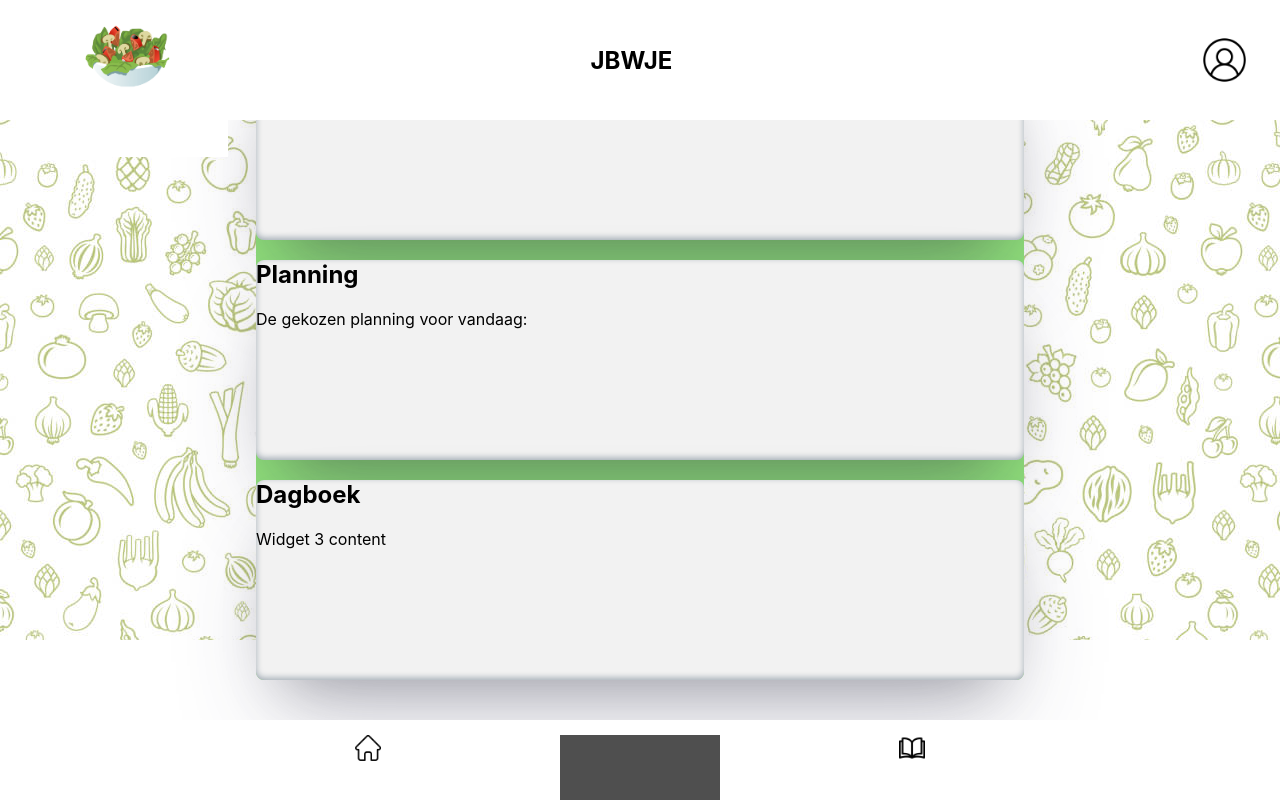
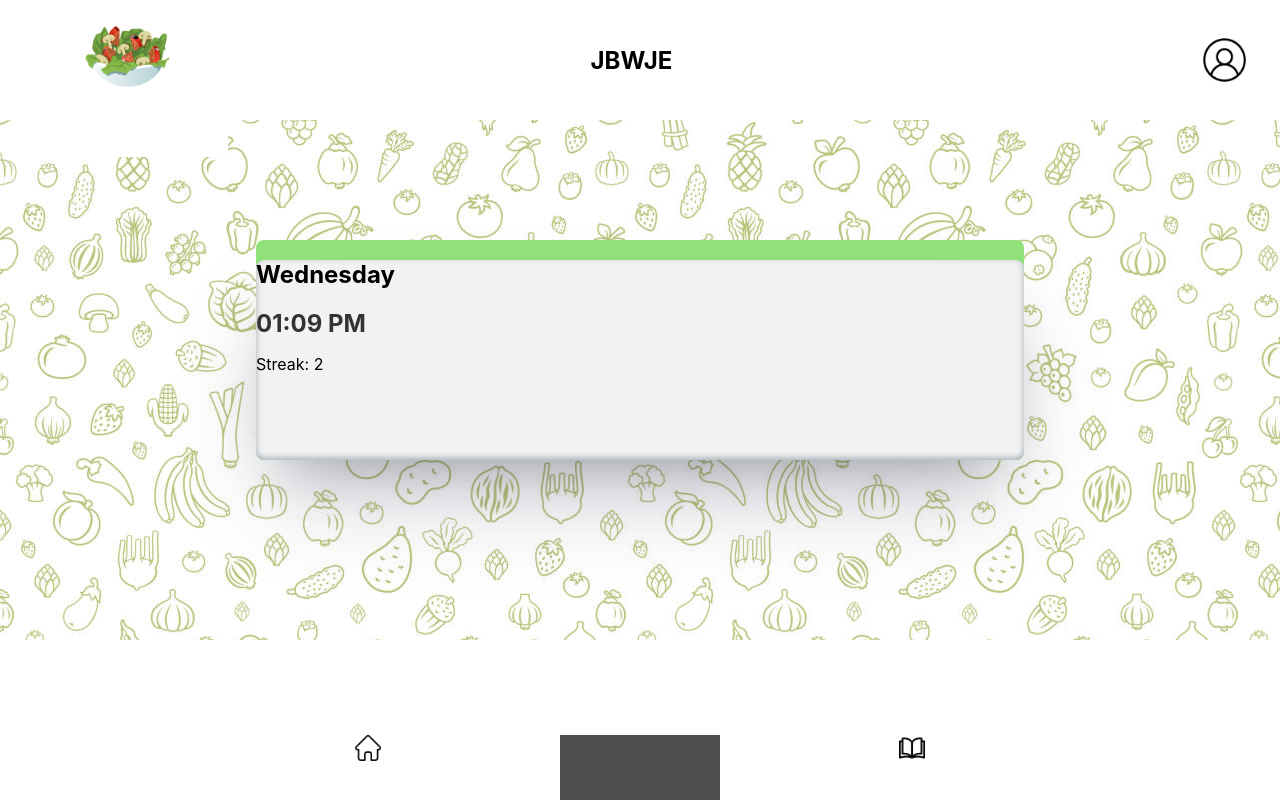
Before and after one commit to LarsWajer/JeBentWatJeEet, a React (Create React App) app: page / in a window 1280 px wide. Built offline with nearby package versions, Linux system fonts and the light colour scheme; grey boxes are pictures that could not be loaded.

Commit message:
Streak in de homepage

```diff
--- a/src/Home.js
+++ b/src/Home.js
@@ -3,6 +3,7 @@ import React, { useState, useEffect } from 'react';
 const Home = () => {
   const [time, setTime] = useState('');
   const [dayOfWeek, setDayOfWeek] = useState('');
+  const [streak, setStreak] = useState(0);
 
   useEffect(() => {
     const timer = setInterval(() => {
@@ -14,29 +15,62 @@ const Home = () => {
       setDayOfWeek(currentDayOfWeek);
     }, 1000);
 
+    // Retrieve the last visited date from localStorage
+    const lastVisited = localStorage.getItem('lastVisited');
+
+    // Check if lastVisited exists and is not older than 1 day
+    if (lastVisited && isWithinOneDay(lastVisited)) {
+      // Increment the streak if the last visit was within 1 day
+      setStreak(prevStreak => prevStreak + 1);
+    } else {
+      // Reset the streak if the last visit was more than 1 day ago
+      setStreak(1);
+    }
+
+    // Update the lastVisited date in localStorage
+    localStorage.setItem('lastVisited', new Date().toISOString());
+
     return () => {
       clearInterval(timer);
     };
   }, []);
 
+  // Retrieve the streak from localStorage on component mount
+  useEffect(() => {
+    const storedStreak = localStorage.getItem('streak');
+    if (storedStreak) {
+      setStreak(parseInt(storedStreak));
+    }
+  }, []);
+
+  // Function to check if the provided date is within 1 day from the current date
+  const isWithinOneDay = (dateString) => {
+    const currentDate = new Date();
+    const lastVisitedDate = new Date(dateString);
+
+    // Calculate the time difference in milliseconds
+    const timeDifference = currentDate.getTime() - lastVisitedDate.getTime();
+
+    // Convert milliseconds to days
+    const daysDifference = timeDifference / (1000 * 3600 * 24);
+
+    return daysDifference < 1;
+  };
+
   return (
     <div className="container">
       <div className="dashboard">
+
         <div className="widget">
-          <h2><span className="day">{dayOfWeek}</span></h2>
+          <h2>
+            <span className="day">{dayOfWeek}</span>
+          </h2>
           <div className="clock">
             <span className="time">{time}</span>
           </div>
+          <p>Streak: {streak}</p>
         </div>
-        <div className="widget">
-          <h2>Planning</h2>
-          <p>De gekozen planning voor vandaag:</p>
 
-        </div>
-        <div className="widget">
-          <h2>Dagboek</h2>
-          <p>Widget 3 content</p>
-        </div>
       </div>
     </div>
   );
```
